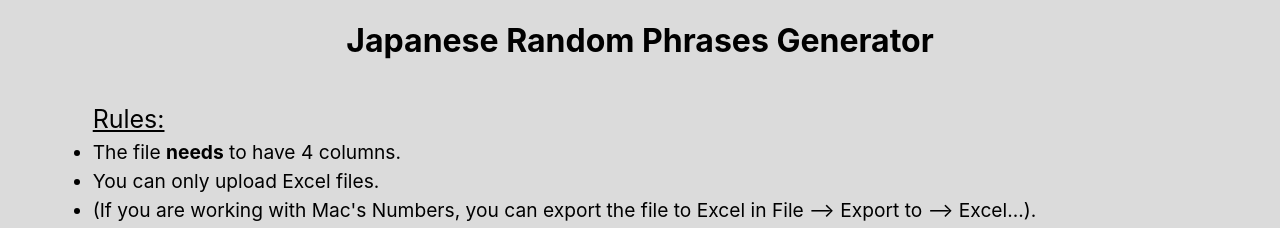
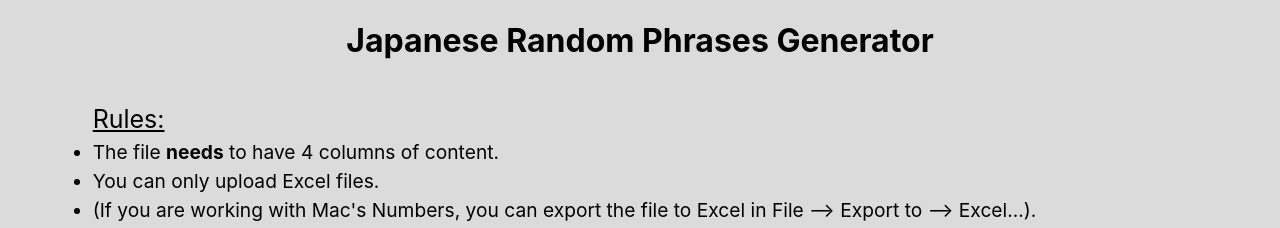
Before and after one commit to JaimeJacobo/Japanese-Trainer, a React (Create React App) app: page / in a window 1280 px wide. Shown: the top 228 px of the page. Built offline with nearby package versions, Linux system fonts and the light colour scheme; what react-with-gesture would draw is missing.

Commit message:
Correcting grammar

```diff
--- a/src/ExcelPage.js
+++ b/src/ExcelPage.js
@@ -214,7 +214,7 @@ export default class ExcelPage extends Component {
               <ListContainerTitle>Rules:</ListContainerTitle>
               <li>
                 The file <span style={{ fontWeight: 'bold' }}>needs</span> to
-                have 4 columns.
+                have 4 columns of content.
               </li>
               <li>You can only upload Excel files.</li>
               <li>
```
